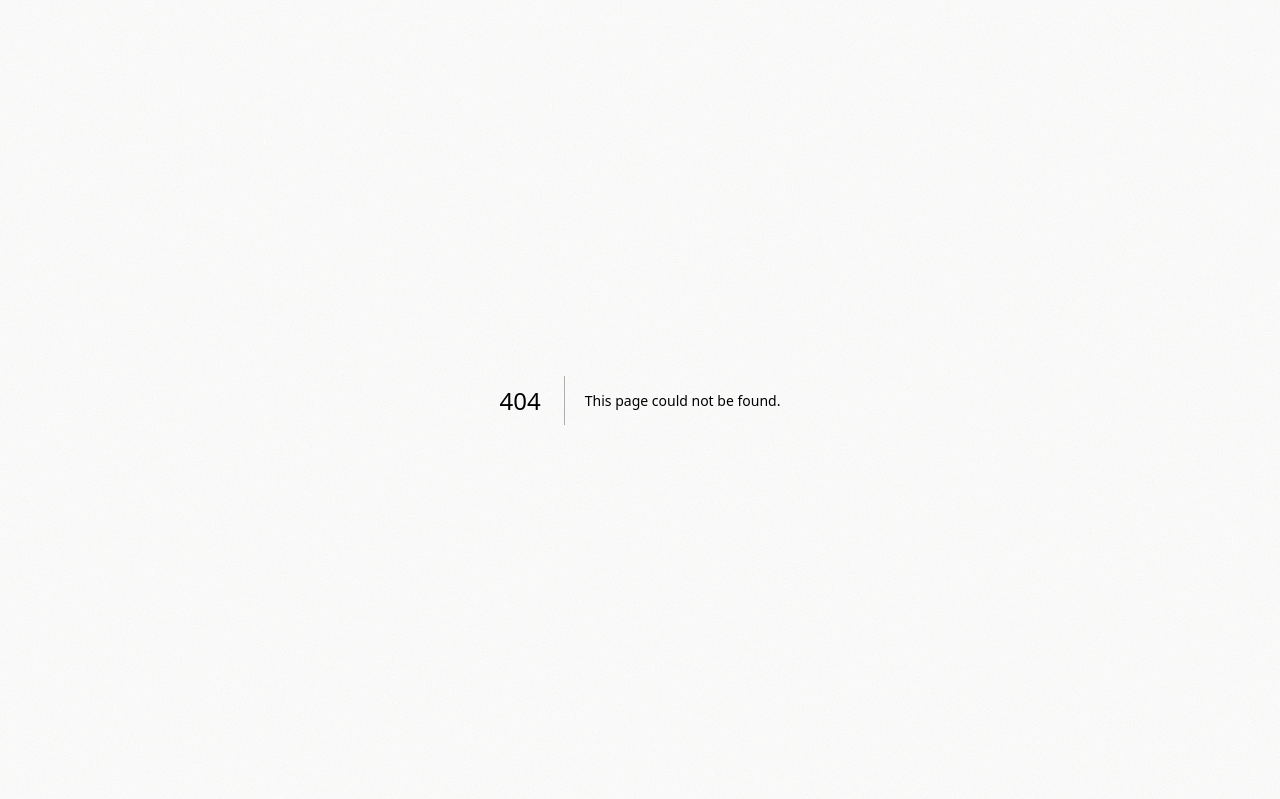
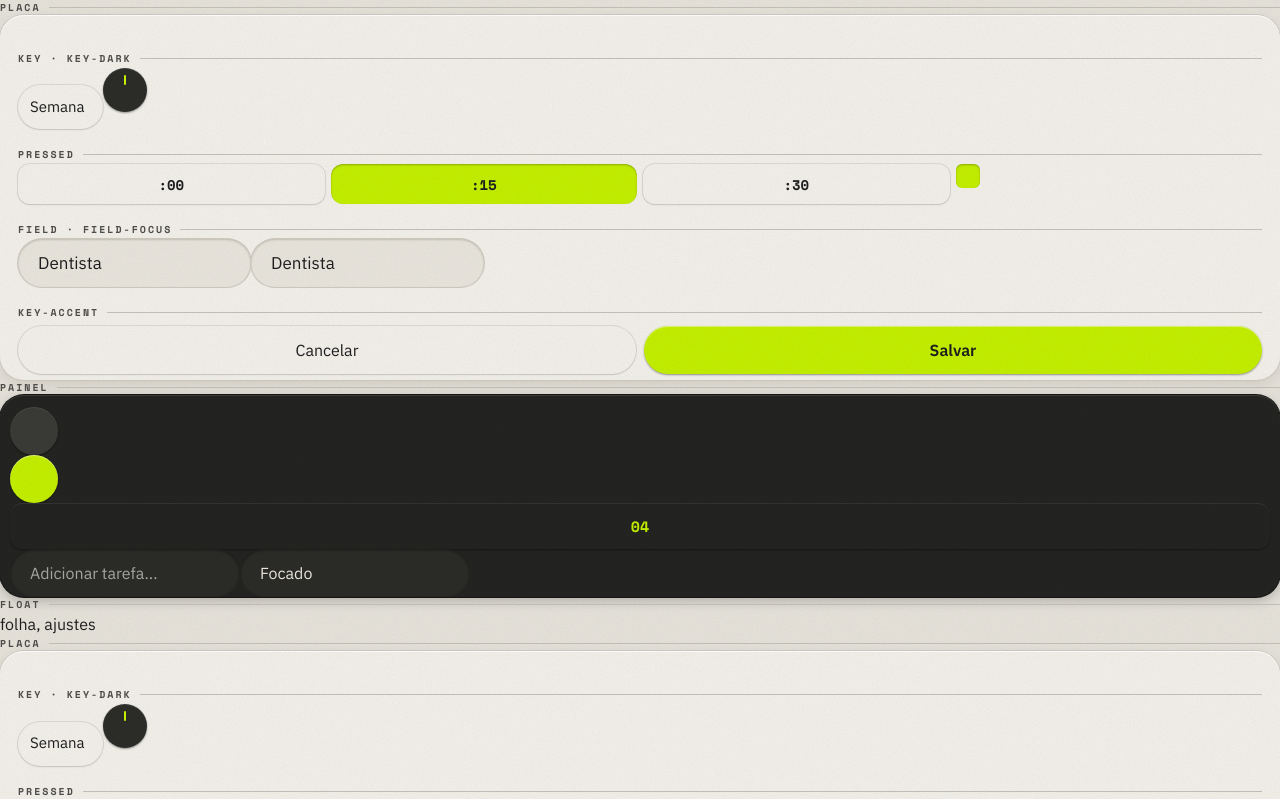
Before and after one commit to leonardocnl/vecka, a Next.js app: page /dev/sombras in a window 1280 px wide. Before the commit this address had no page. Shown: the top 799 px of the page. Built offline with nearby package versions, Linux system fonts and the light colour scheme.

Commit message:
feat: dev-only preview pages for the week and the shadow set
/dev/semana renders the week with fixture data and /dev/sombras shows
every shadow token in both themes side by side. Both are 404 in
production, and the proxy only lets /dev/* through without a session
outside production.

```diff
--- /dev/null
+++ b/src/app/dev/semana/page.tsx
@@ -0,0 +1,39 @@
+import { notFound } from "next/navigation";
+import { addDays, DEFAULT_TIME_ZONE, todayIn, type Task } from "@/domain/tasks";
+import { Week } from "@/app/_components/Week";
+
+// Só no desenvolvimento: a semana com dados fictícios, sem banco, para conferir o visual (e tirar
+// as capturas dos PRs). Em produção é 404. As ações do servidor recusam (sessão falsa).
+export default function DevWeek() {
+    if (process.env.NODE_ENV === "production") notFound();
+    const today = todayIn(DEFAULT_TIME_ZONE, new Date());
+    const task = (id: number, text: string, extra: Partial<Task> = {}): Task => ({
+        id,
+        text,
+        date: today,
+        recurringDays: null,
+        time: null,
+        note: null,
+        position: id,
+        doneDates: [],
+        ...extra,
+    });
+    const tasks = [
+        task(1, "Treino", { recurringDays: [1, 3, 5], time: "07:00", doneDates: [today] }),
+        task(2, "Reunião com a equipe", { time: "00:30" }),
+        task(3, "Dentista", { time: "23:30", note: "Rua das Flores, 120. Levar a carteirinha." }),
+        task(4, "Comprar pão e café para a semana inteira, sem esquecer o filtro"),
+        task(5, "Ler 20 páginas", { recurringDays: [0, 1, 2, 3, 4, 5, 6] }),
+        task(6, "Pagar a conta de luz", { date: addDays(today, 2), time: "10:00" }),
+        task(7, "Ligar para a vó", { date: addDays(today, 12) }),
+    ];
+    return (
+        <Week
+            today={today}
+            timeZone={DEFAULT_TIME_ZONE}
+            tasks={tasks}
+            since={addDays(today, -40)}
+            email="leitor@exemplo.com"
+        />
+    );
+}
--- /dev/null
+++ b/src/app/dev/sombras/page.tsx
@@ -0,0 +1,84 @@
+import { notFound } from "next/navigation";
+
+// Só no desenvolvimento: as sombras do Relevo (docs/design.md) nas peças de verdade, os dois temas
+// lado a lado, para conferir se são da mesma família. Em produção é 404.
+
+function Samples() {
+    return (
+        <>
+            <p className="ruler thin">PLACA</p>
+            <div className="card dev-stack">
+                <p className="ruler thin">KEY · KEY-DARK</p>
+                <div className="dev-row">
+                    <button type="button" className="key-light">
+                        Semana
+                    </button>
+                    <button type="button" className="knob" aria-label="Ajustes" />
+                </div>
+                <p className="ruler thin">PRESSED</p>
+                <div className="grid-keys four">
+                    <button type="button" aria-pressed="false">
+                        :00
+                    </button>
+                    <button type="button" aria-pressed="true">
+                        :15
+                    </button>
+                    <button type="button" aria-pressed="false">
+                        :30
+                    </button>
+                    <span className="done dev-row">
+                        <span className="box" />
+                    </span>
+                </div>
+                <p className="ruler thin">FIELD · FIELD-FOCUS</p>
+                <input className="field" aria-label="Campo" defaultValue="Dentista" />
+                <input
+                    className="field dev-focus"
+                    aria-label="Campo focado"
+                    defaultValue="Dentista"
+                />
+                <p className="ruler thin">KEY-ACCENT</p>
+                <div className="sheet-actions">
+                    <button type="button">Cancelar</button>
+                    <button type="button" className="save">
+                        Salvar
+                    </button>
+                </div>
+            </div>
+            <p className="ruler thin">PAINEL</p>
+            <div className="dial dev-stack">
+                <div className="dev-row">
+                    <button type="button" className="dock-key" aria-label="Tecla escura" />
+                    <button type="button" className="dock-key accent" aria-label="Tecla verde" />
+                    <span className="cal-day today dev-day">04</span>
+                </div>
+                <input
+                    className="dock-field"
+                    aria-label="Campo"
+                    placeholder="Adicionar tarefa..."
+                />
+                <input
+                    className="dock-field dev-focus"
+                    aria-label="Campo focado"
+                    defaultValue="Focado"
+                />
+            </div>
+            <p className="ruler thin">FLOAT</p>
+            <div className="dev-float">folha, ajustes</div>
+        </>
+    );
+}
+
+export default function DevShadows() {
+    if (process.env.NODE_ENV === "production") notFound();
+    return (
+        <main className="dev-sheet">
+            <div className="light dev-col">
+                <Samples />
+            </div>
+            <div className="dark dev-col">
+                <Samples />
+            </div>
+        </main>
+    );
+}
--- a/src/proxy.ts
+++ b/src/proxy.ts
@@ -5,10 +5,18 @@ import { appUrl } from "@/infrastructure/auth/config";
 // Primeira barreira: sem cookie de sessão, toda rota que não é pública vai para /entrar. A
 // conferência de verdade (banco, expiração) é feita na página com requireUser().
 const PUBLIC = /^\/(entrar(\/erro)?|api\/auth\/google(\/callback)?)$/;
+// páginas de desenvolvimento (src/app/dev): sem sessão, só fora de produção; em produção dão 404
+const DEV_ONLY = /^\/dev\//;
+const isDev = () => process.env.NODE_ENV !== "production";
 
 export function proxy(request: NextRequest) {
     const { pathname } = request.nextUrl;
-    if (PUBLIC.test(pathname) || request.cookies.has(SESSION_COOKIE)) return NextResponse.next();
+    if (
+        PUBLIC.test(pathname) ||
+        (isDev() && DEV_ONLY.test(pathname)) ||
+        request.cookies.has(SESSION_COOKIE)
+    )
+        return NextResponse.next();
     return NextResponse.redirect(new URL("/entrar", appUrl()), 303);
 }
 
```
Also changed, not shown: 1 other file (tests, documents, lock files or other folders).
